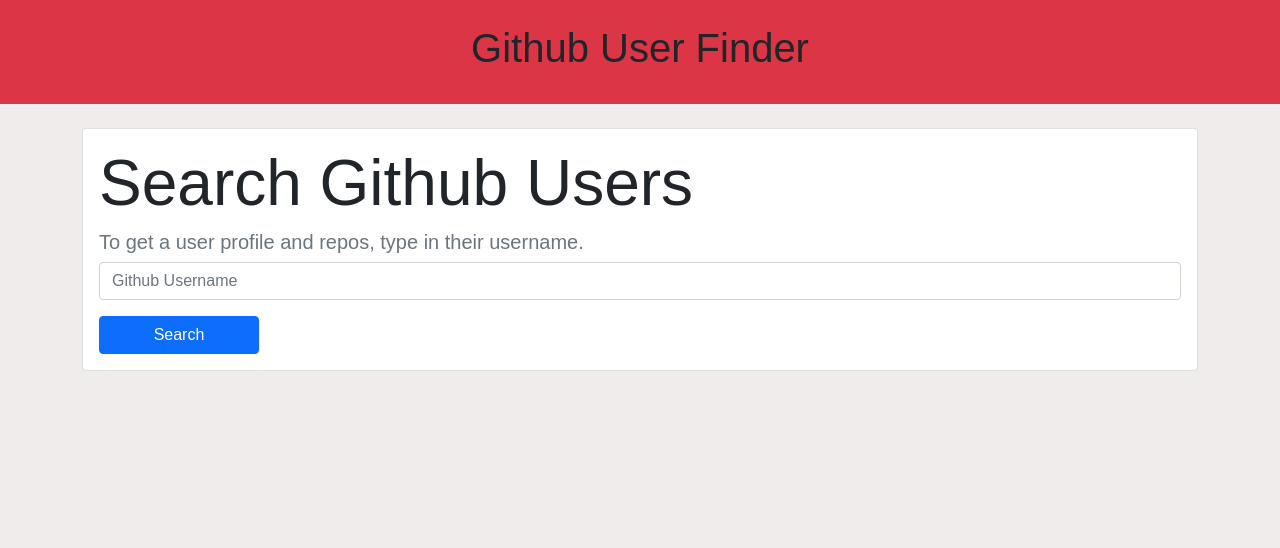
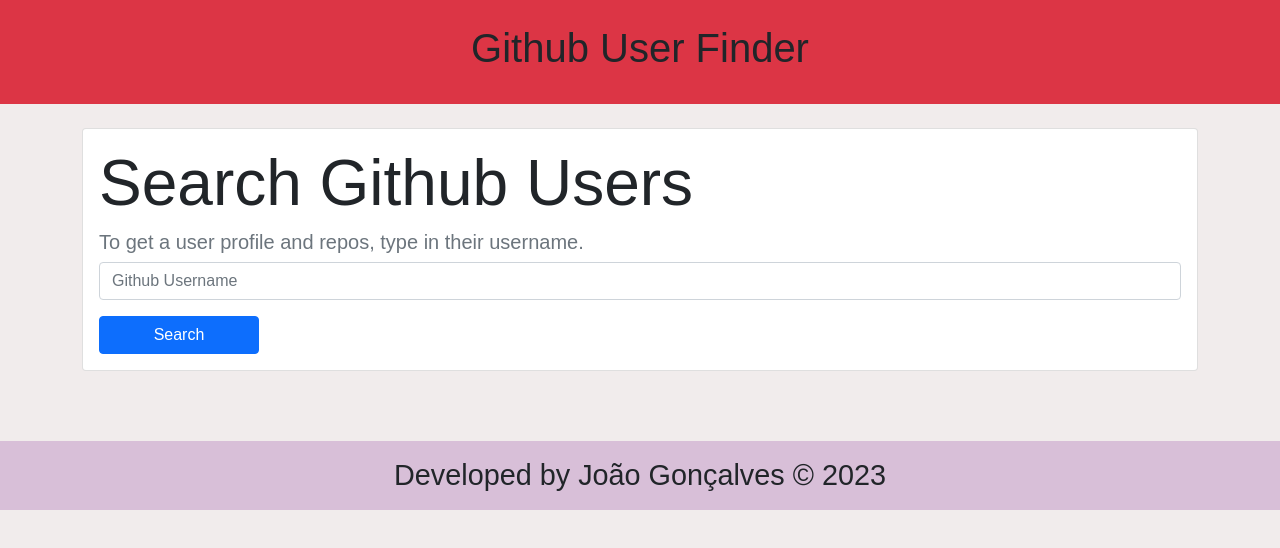
Before and after one commit to j-pcgoncalves/github_user_finder, a React (Create React App) app: page / in a window 1280 px wide. Shown: the top 548 px of the page. Built offline with nearby package versions, Linux system fonts and the light colour scheme.

Commit message:
create Footer component

```diff
--- a/src/App.js
+++ b/src/App.js
@@ -2,12 +2,14 @@ import React from "react";
 import Header from "./components/Header";
 import Logic from "./components/Logic";
 import "./App.css";
+import Footer from "./components/Footer";
 
 const App = () => {
   return (
     <>
       <Header />
       <Logic />
+      <Footer />
     </>
   );
 }
--- /dev/null
+++ b/src/components/Footer.js
@@ -0,0 +1,13 @@
+import React from "react";
+
+const Footer = () => {
+    const currentYear = new Date().getFullYear();
+
+    return (
+        <footer>
+            <p className="my-auto py-2">Developed by João Gonçalves &copy; {currentYear}</p>
+        </footer>
+    );
+};
+
+export default Footer;
```
